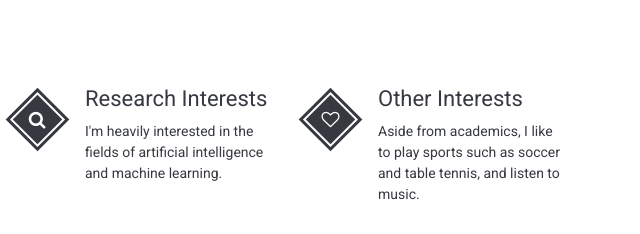
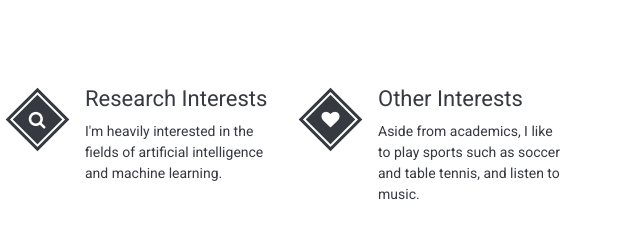
Before and after one commit to DavidLee-Dev/davidlee-dev.github.io, a plain HTML site: page index.html in a window 1280 px wide. Shown: the part 950-1184 px from the top of the page, 640-1280 px from the left. Drawn offline with Linux system fonts and the light colour scheme.

Commit message:
Update index.html

```diff
--- a/index.html
+++ b/index.html
@@ -125,7 +125,7 @@
 
                             <div class="col-md-3 col-sm-6">
                                 <div class="rotate-box-1 square-icon wow zoomIn" data-wow-delay="0.3s">
-                                    <span class="rotate-box-icon"><i class="fa fa-heart-o"></i></span>
+                                    <span class="rotate-box-icon"><i class="fa fa-heart"></i></span>
                                     <div class="rotate-box-info">
                                         <h4>Other Interests</h4>
                                         <p>Aside from academics, I like to play sports such as soccer and table tennis, and listen to music.</p>
```
